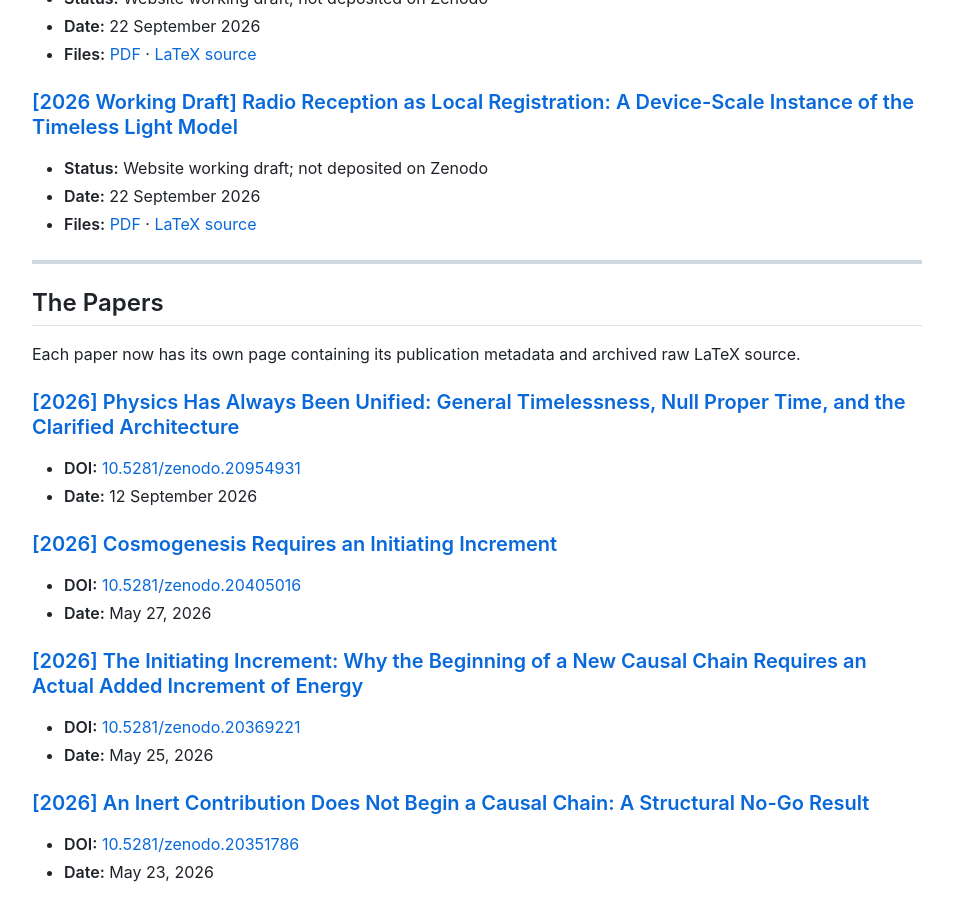
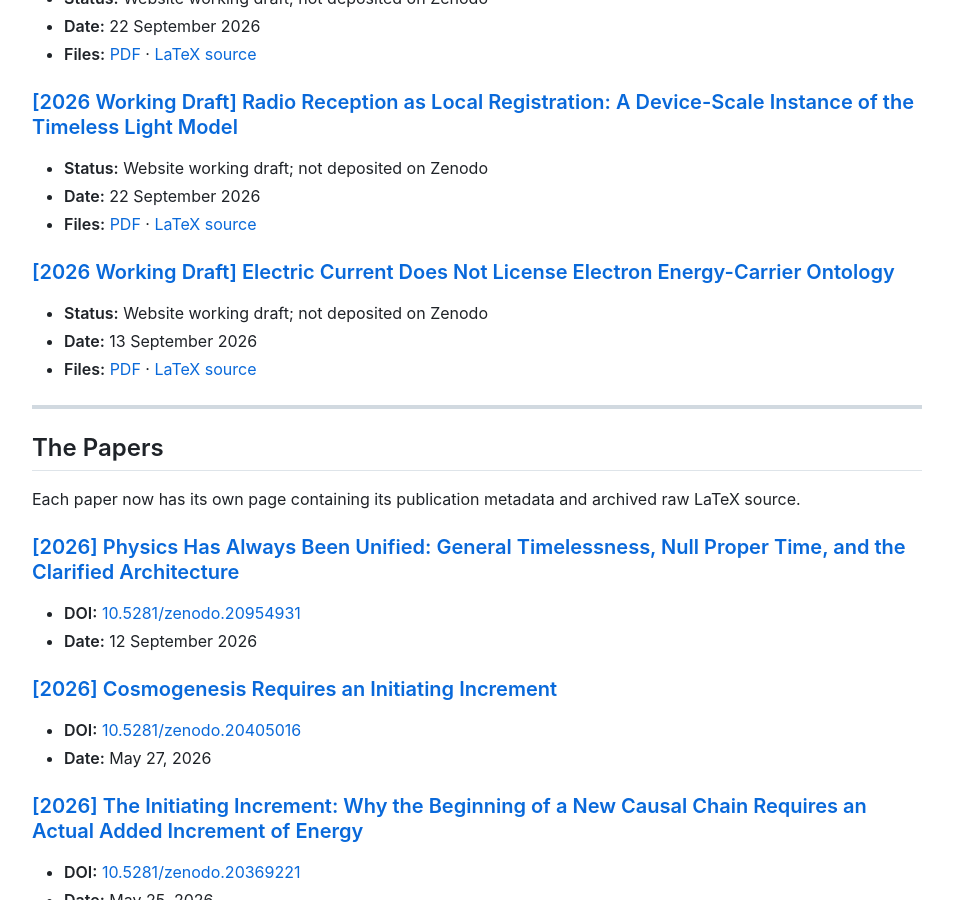
Before and after one commit to DeepSparkAi/JohnCWMcKinleyArchive, a Jekyll site: the page built from index.md, in a window 1280 px wide and 900 px high, scrolled down 2512 px. Shown: the whole window, without its empty margins (163-1116 px from the left). Built offline with Jekyll 4.4.1, drawn with Linux system fonts in a browser that asks for light colours; nearby versions of some CDN libraries.

Commit message:
List Electric Current as website working draft

```diff
--- a/index.md
+++ b/index.md
@@ -80,6 +80,11 @@ Working drafts are posted here for public access before permanent archival depos
 * **Status:** Website working draft; not deposited on Zenodo
 * **Date:** 22 September 2026
 * **Files:** [PDF](/assets/papers/radio-reception-as-local-registration-working-draft.pdf) · [LaTeX source](/assets/papers/radio-reception-as-local-registration-working-draft.tex)
+
+### [\[2026 Working Draft\] Electric Current Does Not License Electron Energy-Carrier Ontology](/papers/electric-current-does-not-license-electron-energy-carrier-ontology/)
+* **Status:** Website working draft; not deposited on Zenodo
+* **Date:** 13 September 2026
+* **Files:** [PDF](/assets/papers/electric-current-does-not-license-electron-energy-carrier-ontology-working-draft.pdf) · [LaTeX source](/assets/papers/electric-current-does-not-license-electron-energy-carrier-ontology-working-draft.tex)
 
 ---
 
```
